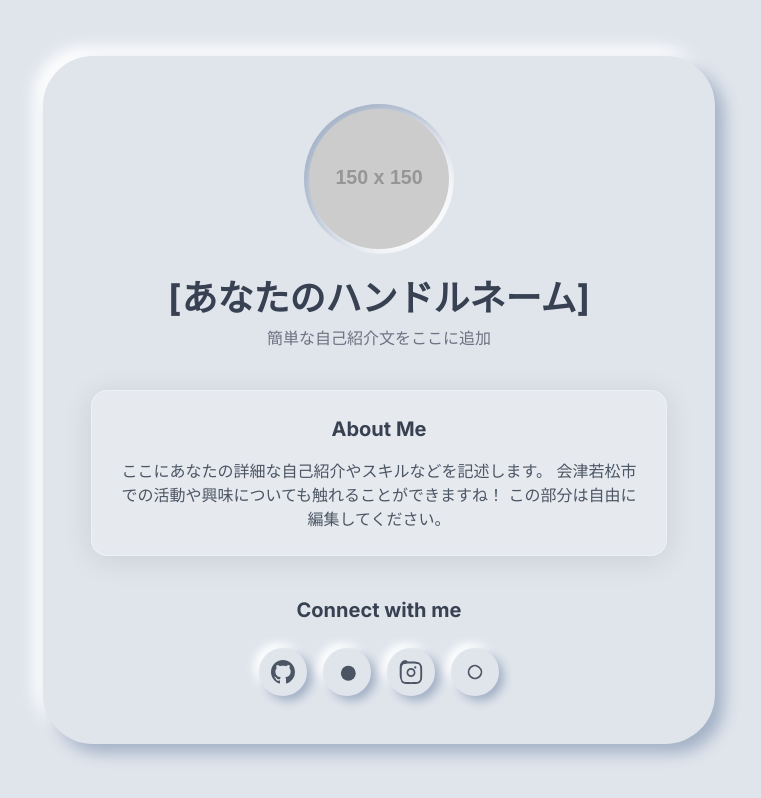
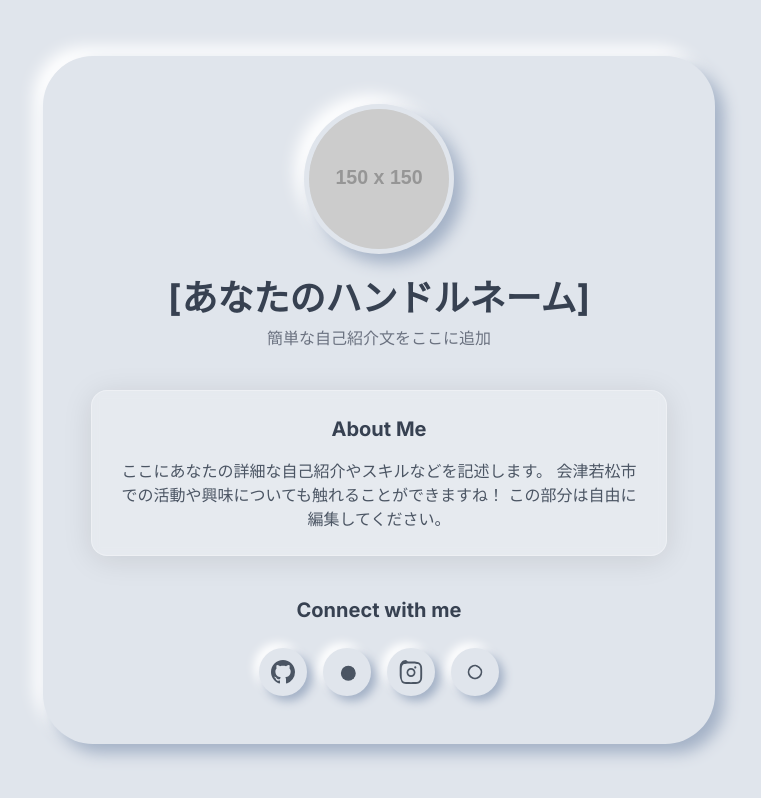
Before and after one commit to yharuto0917/profile, a plain HTML site: page index.html in a window 1280 px wide. Shown: the whole page, without its empty margins (261-1022 px from the left). Drawn offline with nearby package versions, Linux system fonts and the light colour scheme; placeholder pictures from the web are drawn by us.

Commit message:
プロフィール写真の凹凸を変更

```diff
--- a/index.html
+++ b/index.html
@@ -79,7 +79,7 @@
 <body>
     <div class="neumorphism-outer p-8 md:p-12 max-w-2xl w-full">
         <header class="text-center mb-10">
-            <div class="profile-img-container neumorphism-inner mb-6">
+            <div class="profile-img-container neumorphism-outer mb-6">
                 <img src="https://placehold.co/150x150/a3b1c6/ffffff?text=Profile"
                      alt="プロフィール写真"
                      class="profile-img"
```
